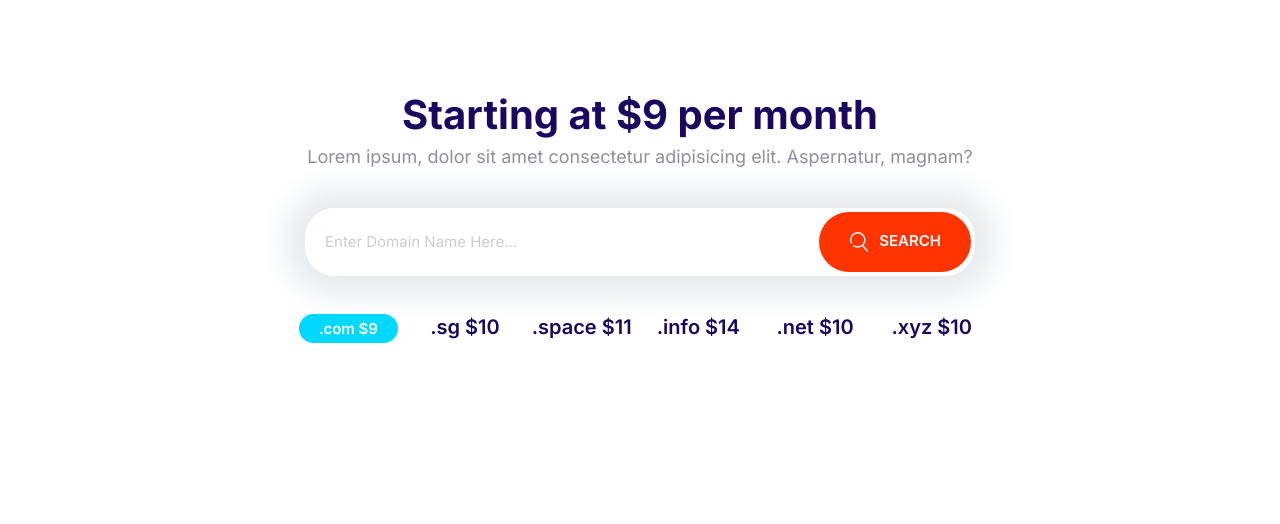
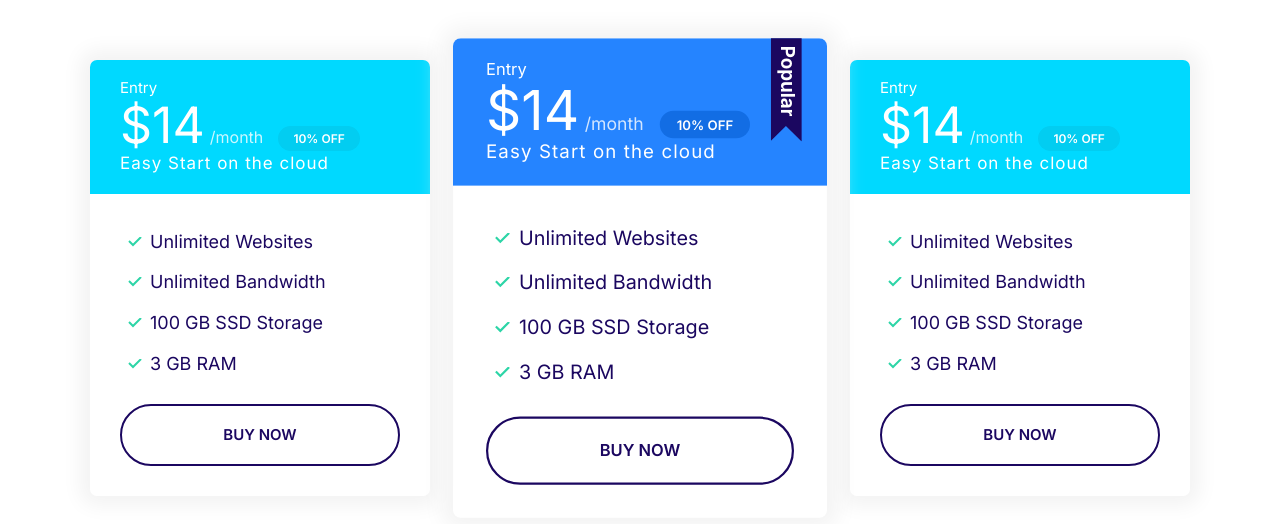
Before and after one commit to Psalmuel2000/First-Full-Project-via-Moshify-Tutorial, a plain HTML site: page Moshify/index.html in a window 1280 px wide. Drawn offline with Linux system fonts and the light colour scheme.

Commit message:
Building the Plan block and Styling It.

```diff
--- a/Moshify/css/styles.css
+++ b/Moshify/css/styles.css
@@ -304,11 +304,19 @@ a {
   color: #fff;
 }
 
+.card--primary .badge--primary {
+  background: #126de4;
+}
+
 .card--secondary .badge--secondary {
   background: #02cdf1;
 }
 
 /* Plans */
+
+.plan {
+  transition: transform 0.2s;
+}
 
 .plan__name {
   color: #fff;
@@ -339,6 +347,10 @@ a {
   margin-bottom: 2rem;
 }
 
+.plan--popular {
+  transform: scale(1.1);
+}
+
 .plan--popular .card__header {
   position: relative;
 }
@@ -350,6 +362,14 @@ a {
   position: absolute;
   top: -6px;
   right: 5%;
+}
+
+.plan:hover {
+  transform: scale(1.05);
+}
+
+.plan--popular:hover {
+  transform: scale(1.15);
 }
 
 @media screen and (min-width: 1024px) {
@@ -668,3 +688,14 @@ a {
     grid-template-columns: repeat(auto-fit, minmax(10rem, 1fr));
   }
 }
+
+/* Plan Block */
+
+.block-plans .grid {
+  gap: 8rem 4rem;
+}
+
+.block-plans .card {
+  max-width: 500px;
+  margin: 0 auto;
+}
--- a/Moshify/index.html
+++ b/Moshify/index.html
@@ -14,34 +14,69 @@
     <link rel="stylesheet" href="css/styles.css" />
   </head>
   <body>
-    <section class="block container block-domain">
-      <header class="block__header">
-        <h2>Starting at $9 per month</h2>
-        <p>
-          Lorem ipsum, dolor sit amet consectetur adipisicing elit. Aspernatur,
-          magnam?
-        </p>
-      </header>
-      <div class="input-group">
-        <input
-          class="input"
-          type="text"
-          placeholder="Enter Domain Name Here..."
-        />
-        <button class="btn btn--accent">
-          <svg class="icon icon--white icon--block">
-            <use xlink:href="Images/sprite.svg#search"></use></svg
-          >Search
-        </button>
+    <section class="block container block-plans">
+      <div class="grid grid--1x3">
+        <div class="plan">
+          <div class="card card--secondary">
+            <header class="card__header">
+              <h3 class="plan__name">Entry</h3>
+              <span class="plan__price">$14</span>
+              <span class="plan__billing-cycle">/month</span>
+              <span class="badge badge--secondary badge--small">10% OFF</span>
+              <span class="plan__description">Easy Start on the cloud</span>
+            </header>
+            <div class="card__body">
+              <ul class="list list--tick">
+                <li class="list__item">Unlimited Websites</li>
+                <li class="list__item">Unlimited Bandwidth</li>
+                <li class="list__item">100 GB SSD Storage</li>
+                <li class="list__item">3 GB RAM</li>
+              </ul>
+              <div class="btn btn--outline btn--block">Buy Now</div>
+            </div>
+          </div>
+        </div>
+        <div class="plan plan--popular">
+          <div class="card card--primary">
+            <header class="card__header">
+              <h3 class="plan__name">Entry</h3>
+              <span class="plan__price">$14</span>
+              <span class="plan__billing-cycle">/month</span>
+              <span class="badge badge--primary badge--small">10% OFF</span>
+              <span class="plan__description">Easy Start on the cloud</span>
+            </header>
+            <div class="card__body">
+              <ul class="list list--tick">
+                <li class="list__item">Unlimited Websites</li>
+                <li class="list__item">Unlimited Bandwidth</li>
+                <li class="list__item">100 GB SSD Storage</li>
+                <li class="list__item">3 GB RAM</li>
+              </ul>
+              <div class="btn btn--outline btn--block">Buy Now</div>
+            </div>
+          </div>
+        </div>
+        <div class="plan">
+          <div class="card card--secondary">
+            <header class="card__header">
+              <h3 class="plan__name">Entry</h3>
+              <span class="plan__price">$14</span>
+              <span class="plan__billing-cycle">/month</span>
+              <span class="badge badge--secondary badge--small">10% OFF</span>
+              <span class="plan__description">Easy Start on the cloud</span>
+            </header>
+            <div class="card__body">
+              <ul class="list list--tick">
+                <li class="list__item">Unlimited Websites</li>
+                <li class="list__item">Unlimited Bandwidth</li>
+                <li class="list__item">100 GB SSD Storage</li>
+                <li class="list__item">3 GB RAM</li>
+              </ul>
+              <div class="btn btn--outline btn--block">Buy Now</div>
+            </div>
+          </div>
+        </div>
       </div>
-      <ul class="list block-domain__prices">
-        <li><span class="badge badge--secondary">.com $9</span></li>
-        <li>.sg $10</li>
-        <li>.space $11</li>
-        <li>.info $14</li>
-        <li>.net $10</li>
-        <li>.xyz $10</li>
-      </ul>
     </section>
     <script src="js/main.js"></script>
   </body>
```
Also changed, not shown: Moshify/components/Plan_block.html (added, +64 -0 lines), Moshify/components/plan.html (+0 -2 lines).
